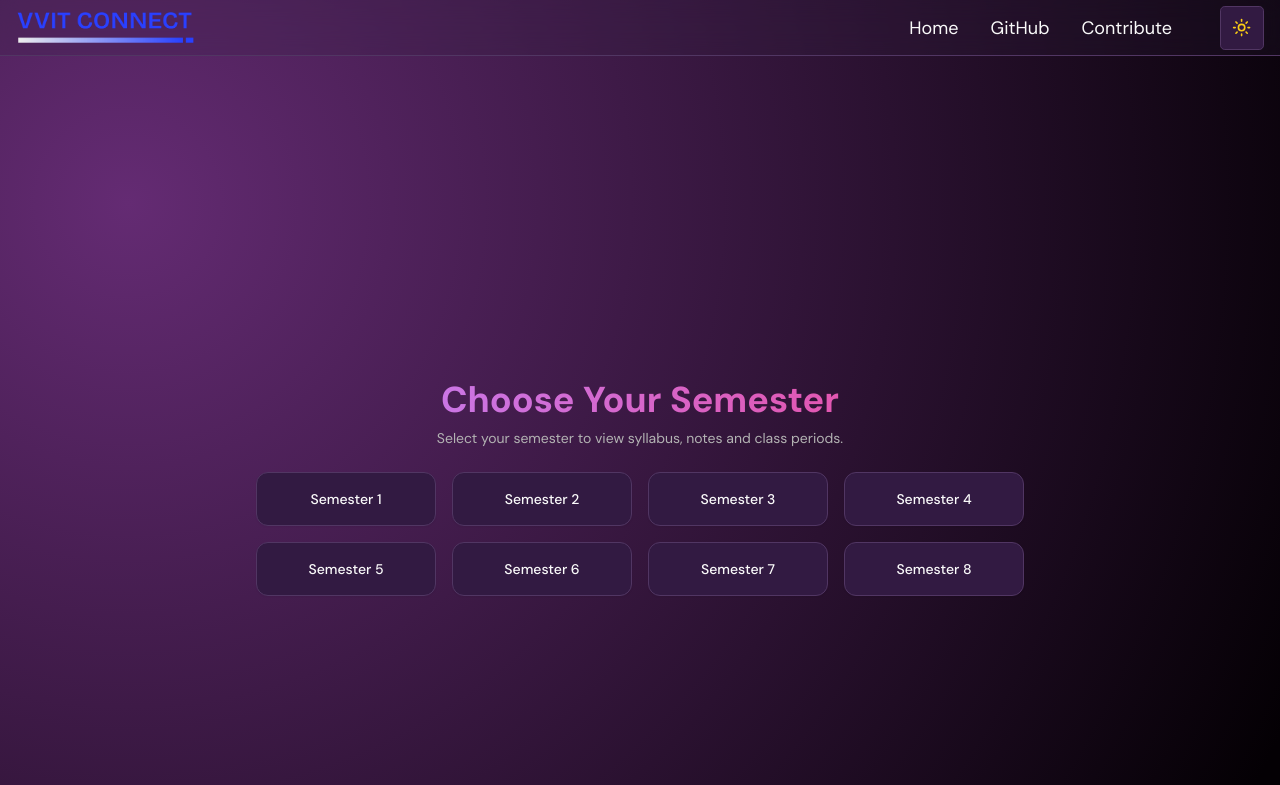
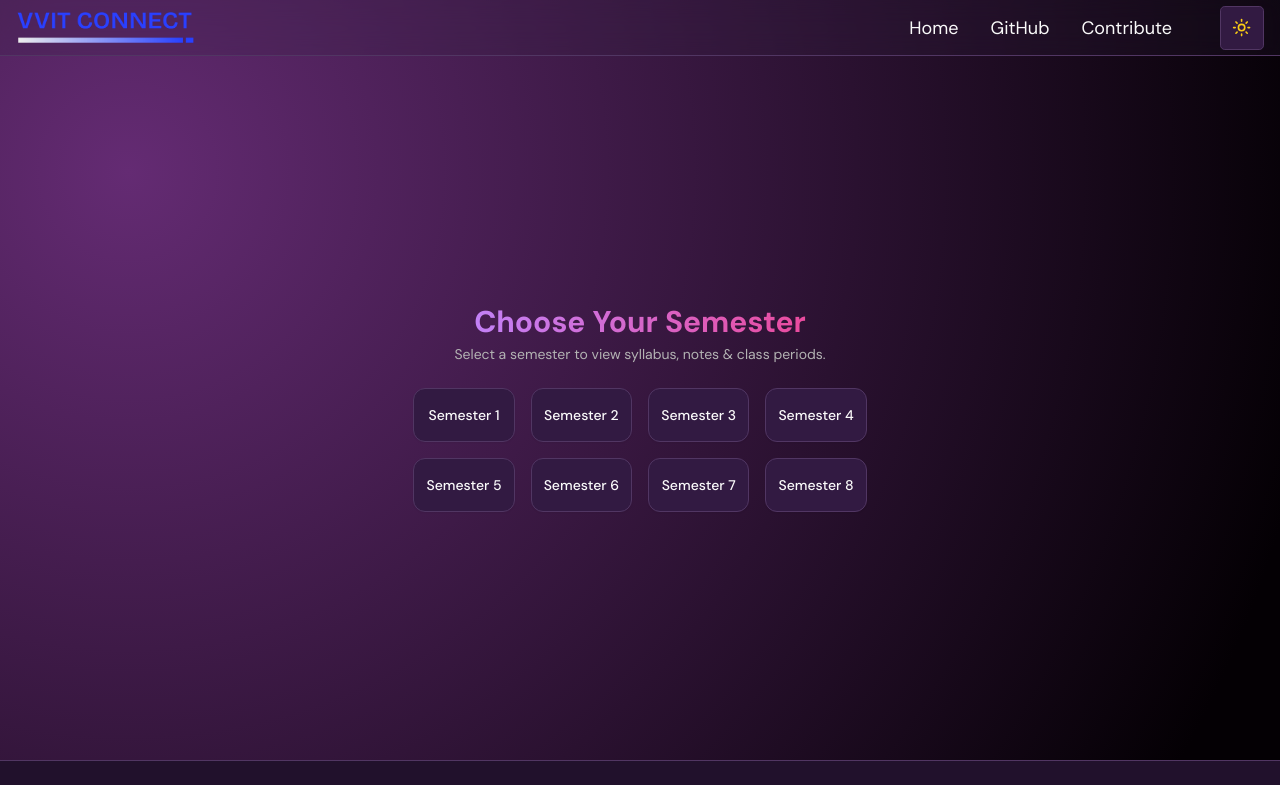
Before and after one commit to pyKinsu/VVITConnect, a Next.js app: page /bba in a window 1280 px wide. Shown: the top 785 px of the page. Built offline with nearby package versions, Linux system fonts and the light colour scheme.

Commit message:
Update page.tsx

```diff
--- a/src/app/bba/page.tsx
+++ b/src/app/bba/page.tsx
@@ -14,15 +14,14 @@ export default function SemesterSelect(): JSX.Element {
   };
 
   return (
-    <main className="min-h-screen flex items-center justify-center px-4 py-10">
-      <div className="w-full max-w-3xl">
+    <main className="min-h-[80vh] flex flex-col items-center justify-center px-4">
       {/* Header */}
       <header className="text-center mb-6">
-          <h1 className="text-3xl sm:text-4xl font-bold bg-clip-text text-transparent bg-gradient-to-r from-purple-400 to-pink-500">
+        <h1 className="text-2xl sm:text-3xl font-bold bg-clip-text text-transparent bg-gradient-to-r from-purple-400 to-pink-500">
           Choose Your Semester
         </h1>
-          <p className="mt-2 text-sm text-muted-foreground">
-            Select your semester to view syllabus, notes and class periods.
+        <p className="mt-1 text-sm text-muted-foreground">
+          Select a semester to view syllabus, notes & class periods.
         </p>
       </header>
 
@@ -34,14 +33,13 @@ export default function SemesterSelect(): JSX.Element {
               key={sem}
               onClick={() => handleSelect(sem)}
               aria-label={`Open ${sem}`}
-                className="section-box py-4 px-3 text-sm font-medium hover:scale-105 active:scale-95 transition-transform duration-150 focus:outline-none focus-visible:ring-4 focus-visible:ring-offset-2"
+              className="section-box py-4 px-3 text-sm font-medium hover:scale-105 active:scale-95 transition-transform duration-150"
             >
               {sem}
             </button>
           ))}
         </div>
       </section>
-      </div>
     </main>
   );
 }
```
Lines whose indentation alone changed are shown as unchanged.
